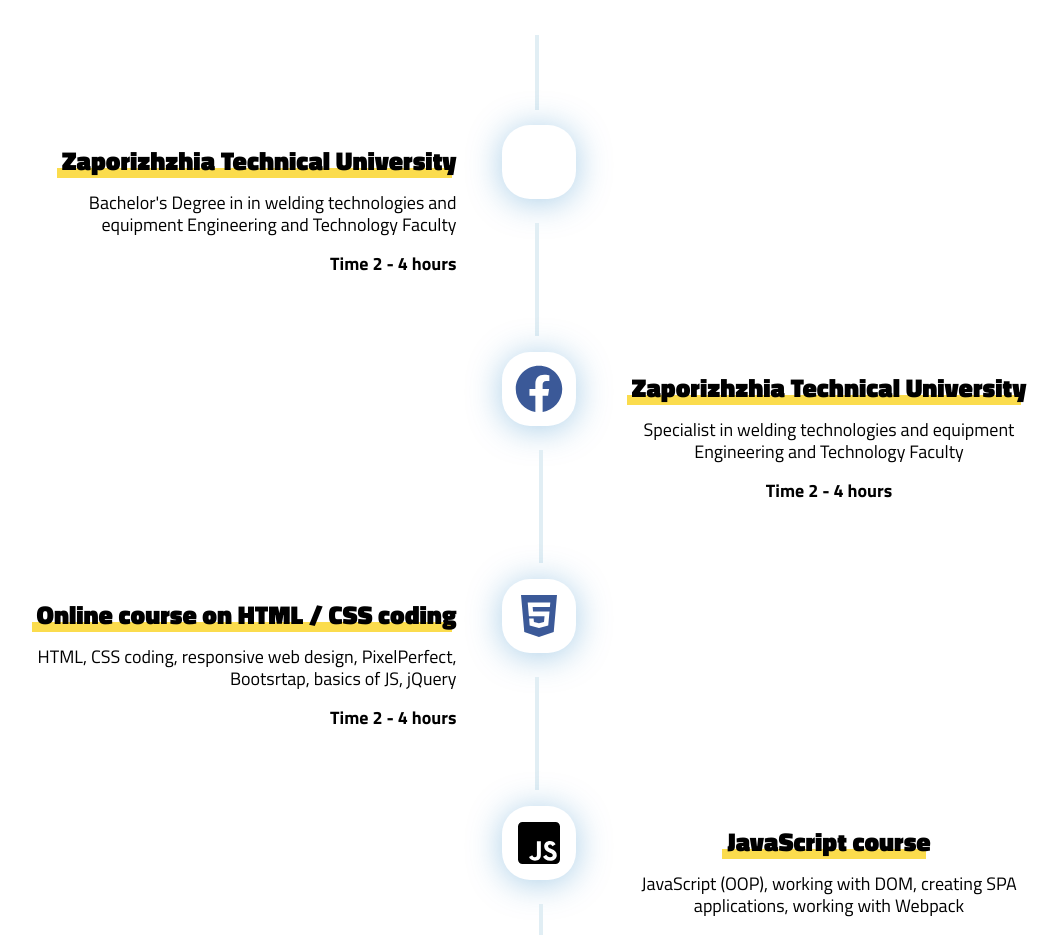
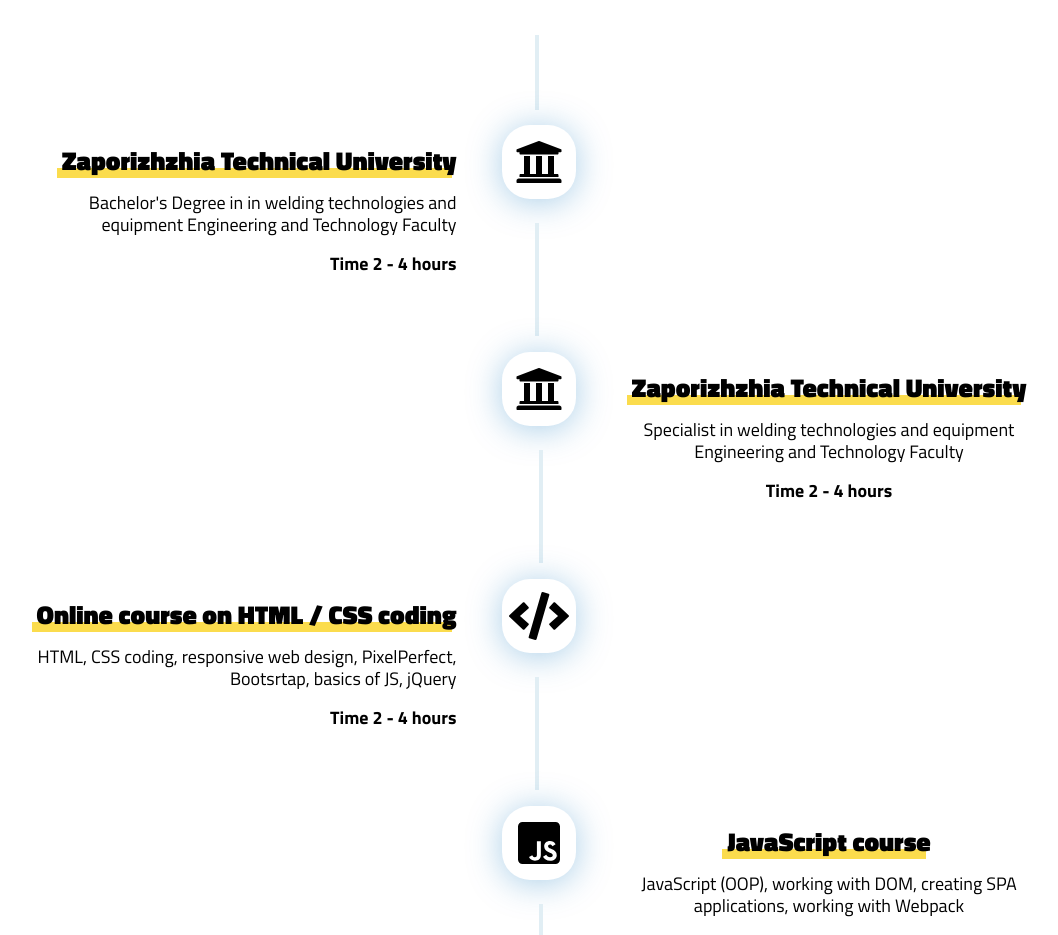
Before and after one commit to Fenix4088/PortfolioApp, a React (Create React App) app: page / in a window 1280 px wide. Shown: the part 3400-4335 px from the top of the page, without its empty margins (101-1159 px from the left). Built offline with nearby package versions, Linux system fonts and the light colour scheme.

Commit message:
08 Added New Icons to timeline

```diff
--- a/src/assets/data/timelineData.js
+++ b/src/assets/data/timelineData.js
@@ -1,6 +1,6 @@
 import React from "react";
-import {faFacebook, faHtml5, faJs, faJsSquare, faLinkedin, faReact,} from "@fortawesome/free-brands-svg-icons";
-
+import {faCss3Alt, faFacebook, faHtml5, faJsSquare, faReact,} from "@fortawesome/free-brands-svg-icons";
+import {faCode, faHome, faUniversity} from "@fortawesome/free-solid-svg-icons";
 
 export const timelineData = [
   {
@@ -10,8 +10,8 @@
       "Engineering and Technology Faculty\n",
     dates: "2009 - March 2013",
     icon: {
-      icon: "",
-      class: "fa-linkedin",
+      icon: faUniversity,
+      class: "fa-university",
     },
   },
   {
@@ -20,8 +20,8 @@
         "Engineering and Technology Faculty\n",
     dates: "2013 - March 2014",
     icon: {
-      icon: faFacebook,
-      class: "fa-facebook",
+      icon: faUniversity,
+      class: "fa-university",
     },
   },
   {
@@ -29,8 +29,8 @@
     desc: "HTML, CSS coding, responsive web design, PixelPerfect, Bootsrtap, basics of JS, jQuery",
     dates: "2013 - March 2014",
     icon: {
-      icon: faHtml5,
-      class: "fa-facebook",
+      icon: faCode,
+      class: "fa-code",
     },
   },
   {
```
